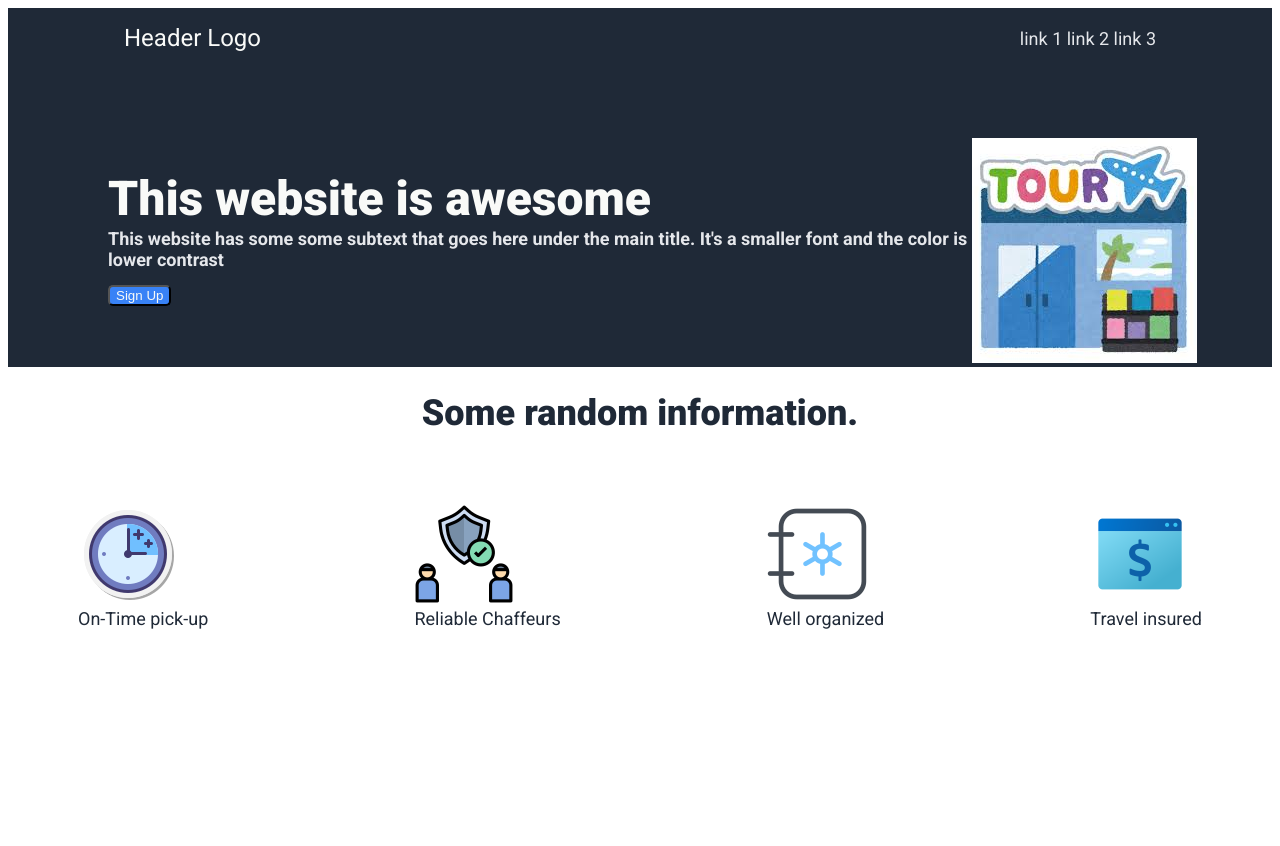
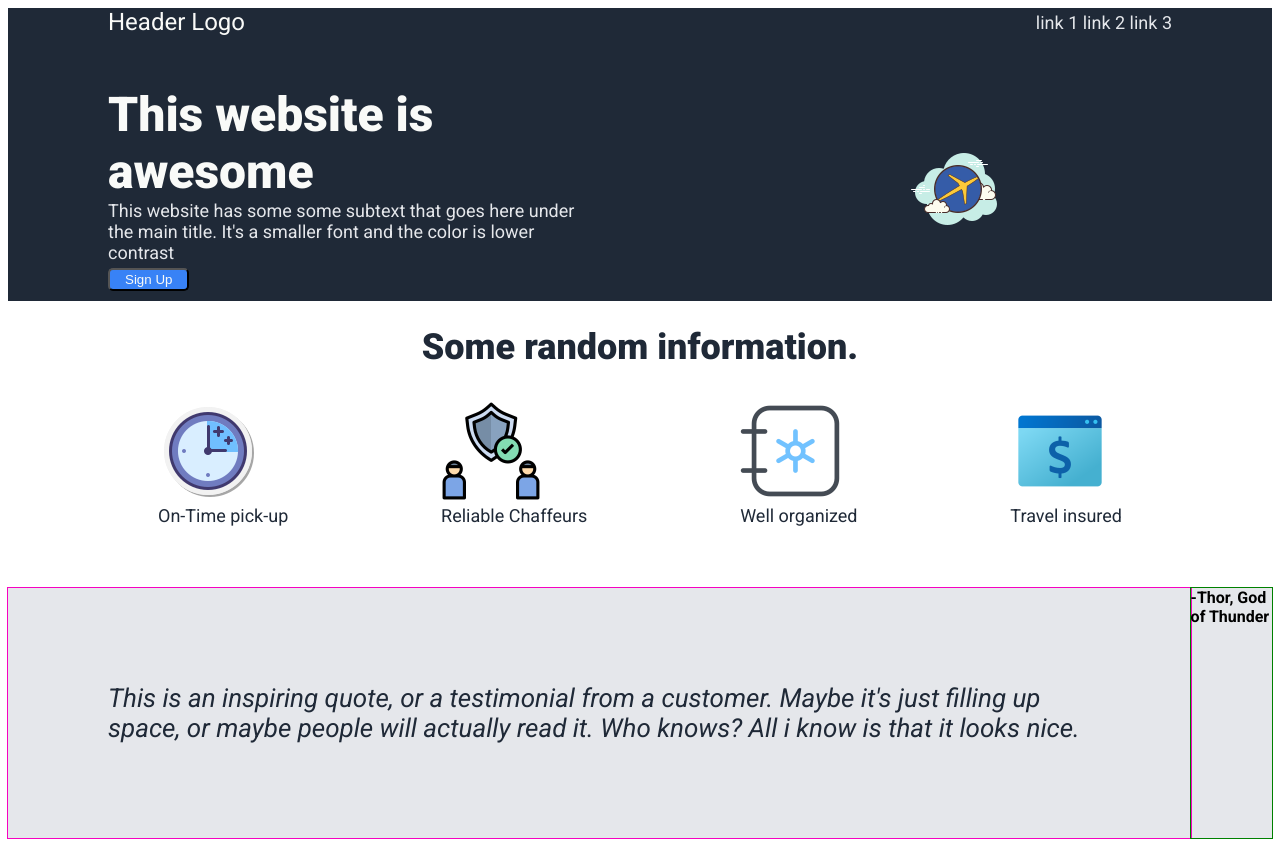
Before and after one commit to nelosoga/landing-page, a plain HTML site: page index.html in a window 1280 px wide. Before the commit the page ends 800 px from the top, so only its background shows below. Drawn offline with Linux system fonts and the light colour scheme.

Commit message:
50% Progress done!

```diff
--- a/index.html
+++ b/index.html
@@ -18,13 +18,13 @@
         </div>
 
         <div class="info">
-            <div class="info-right">
-                <h1>This website is awesome<h1><br/>
-                <h2>This website has some some subtext that goes here under the main title. It's a smaller font and the color is lower contrast</h2>
+            <div class="info-left">
+                <div class="info-text-left">This website is awesome</div>
+                <div class="sub-text-left">This website has some some subtext that goes here under the main title. It's a smaller font and the color is lower contrast</div>
                 <button onclick="location.href='#' type="button">Sign Up</button>
             </div>
-            <div class="info-img">
-                <img src="/landing-page/images/tour.jpeg" alt="tour">
+            <div class="info-img-right">
+                <img src="/landing-page/images/tour1.png" alt="tour">
             </div>
         </div>
     </div>
@@ -48,6 +48,12 @@
                 <div class="text">Travel insured</div>
             </div>
         </div>
+        <div class="thor-container">
+            <div class="thor-text">
+                <div class="text">This is an inspiring quote, or a testimonial from a customer. Maybe it's just filling up space, or maybe people will actually read it. Who knows? All i know is that it looks nice.</div>
+            </div>
+            <div class="thor-signature">-Thor, God of Thunder</div>
+        </div>
     </div>
 </body>
 </html>
--- a/styles.css
+++ b/styles.css
@@ -18,24 +18,22 @@ button {
     box-shadow: none;
 }
 
-h1 {
+
+.info-text-left {
     font-size: 48px;
     font-weight: 900;
     color: #f9faf8;
 }
 
-h2 {
+.sub-text-left {
     font-size: 18px;
     color: #e5e7eb;
-    margin-top: -120px;
 }
 
 .header {
     display: flex;
     justify-content: space-between;
     align-items: center;
-    padding: 16px;
-    margin-bottom: 70px;
 }
 
 .nav-right {
@@ -52,24 +50,40 @@ h2 {
 .info {
     display: flex;
     justify-content: space-between;
+    margin: 50px 0px 10px 0px;
+    align-items: center;
 }
 
-.info-right {
+.info-left {
+    max-width: 30em;
 }
 
+.info-left > button {
+    margin-top: 5px;
+    padding: 2px 15px 2px 15px;
+}
 
-.info-left {
+.info-img-right {
+    display: flex;
+    width: 50%;
+    justify-content: center;
+    align-items: center;
+    margin-right: -50px;
 
 }
 
 .cards-container {
     display: flex;
     justify-content: space-between;
-    align-items: start;
+    align-items: center;
     height: 90px;
     gap: 1em;
-    padding: 50px;
-    margin: 20px;
+    padding: 50px 150px 80px 150px;
+
+}
+
+.body {
+    max-height: 50em;
 }
 
 .random {
@@ -88,6 +102,36 @@ h2 {
     color: #1f2937;
 }
 
+.thor-container {
+    background-color: #e5e7eb;
+    height: 250px;
+    display: flex;
+    flex-direction: row;
+}
+
+.thor-text {
+    outline: solid 1px rgb(246, 2, 193);
+    display: flex;
+    justify-content: center;
+    padding: 0px 100px 0px 100px;
+    font-size: 26px;
+    color: #1f2937;
+    font-style: italic;
+}
+
+.thor-text > .text {
+    display: flex;
+    align-items: center;
+    justify-content: flex-end;
+}
+
+.thor-signature {
+    outline: solid 1px green;
+    display: flex;
+    justify-content: flex-start;
+    font-weight: bold;
+}
+
 .hero, .footer {
     background-color: #1f2937;
     padding:0px 100px 0px 100px;
```
Also changed, not shown: images/tour.png (added), images/tour1.png (added). Lines whose indentation alone changed are shown as unchanged.
